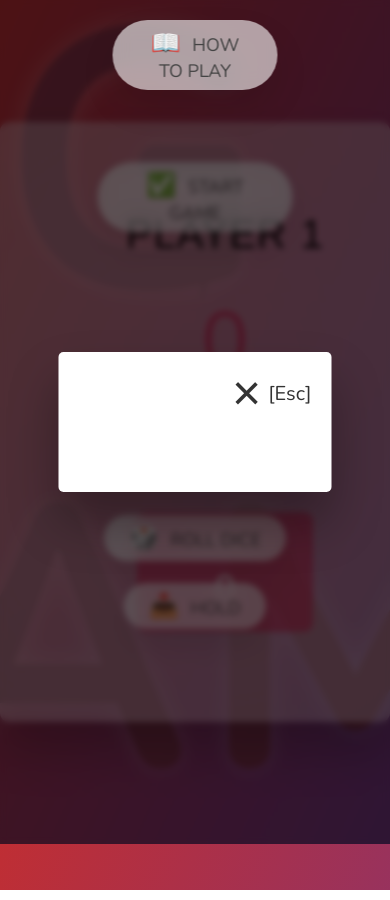
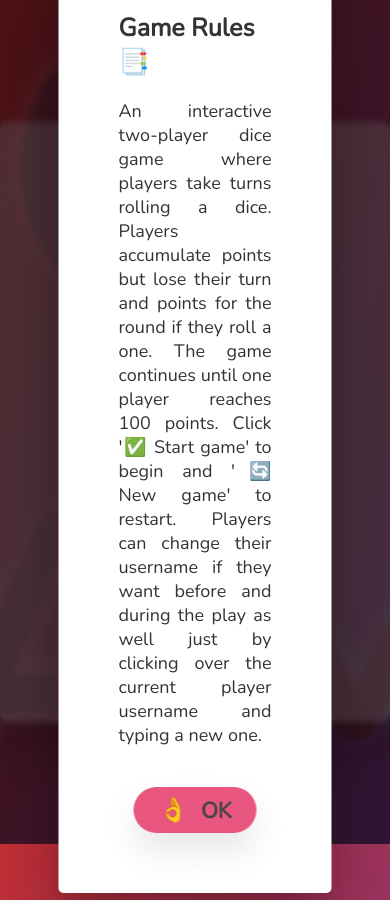
Before and after one commit to StilyanAtanasov/The_Complete_JavaScript_Course, a plain HTML site: page 05. DOM and Events Fundamentals/Projects/03. Pig Game/index.html in a window 390 px wide. Both pictures are taken after a click on the button "📖 HOW TO PLAY". Shown: the top 900 px of the page. Drawn offline with nearby package versions, Linux system fonts and the light colour scheme; a web font is replaced by a local one.

Commit message:
Pig Game Update
Game rules are now set and shown after clicking the How To Play button. The whole game logic is now fully implemented. Upcoming update: responsive design!

```diff
--- a/05. DOM and Events Fundamentals/Projects/03. Pig Game/assets/css/style.css
+++ b/05. DOM and Events Fundamentals/Projects/03. Pig Game/assets/css/style.css
@@ -214,42 +214,7 @@ header {
 }
 
 /* MODAL WINDOW */
-.close-modal-box {
-  display: flex;
-  align-items: center;
-  position: absolute;
-  top: 1.2rem;
-  right: 2rem;
-  cursor: pointer;
-}
-
-.close-modal {
-  font-size: 5rem;
-  color: #333;
-  cursor: pointer;
-  border: none;
-  background: none;
-  transition: all 250ms linear;
-}
-
-.close-modal-box:hover .close-modal {
-  color: #c7365f;
-  transform: rotate(180deg);
-  scale: 1.2;
-}
-
-.escapeBtnSign {
-  font-size: 2rem;
-  margin-left: 0.7rem;
-  transition: all 250ms linear;
-}
-
-.close-modal-box:hover .escapeBtnSign {
-  transform: scale(1.1);
-  color: #c7365fdc;
-}
-
-h1 {
+.modal-heading {
   font-size: 2.5rem;
   margin-bottom: 2rem;
 }
@@ -271,6 +236,25 @@ h1 {
 
 .modal-text {
   text-align: justify;
+}
+
+.btnBox {
+  display: flex;
+  align-items: center;
+  justify-content: center;
+}
+
+.close-modal {
+  font-size: 2.2rem;
+  font-weight: 700;
+  position: static;
+  background-color: #e63f6ee0;
+  margin-top: 4rem;
+  transform: translateX(0);
+}
+
+.close-modal:active {
+  transform: translateY(3px);
 }
 
 .overlay {
--- a/05. DOM and Events Fundamentals/Projects/03. Pig Game/assets/js/script.js
+++ b/05. DOM and Events Fundamentals/Projects/03. Pig Game/assets/js/script.js
@@ -11,6 +11,7 @@ const elements = {
   btnHold: document.querySelector(`.btn--hold`),
   btnStart: document.querySelector(`.btn--restart`),
   btnInstruction: document.querySelector(`.btn--instructions`),
+  btnCloseModal: document.querySelector(`.close-modal`),
   player1Section: document.getElementById(`player--1`),
   player2Section: document.getElementById(`player--2`),
   currentSign: document.querySelector(`.current-sign`),
@@ -38,6 +39,7 @@ let gameRunning = false; // Determines if there is game left to play. If the gam
 // ----- Functions -----
 const rollDice = () => Math.floor(Math.random() * 6 + 1);
 const selectFirstPlayer = () => Math.floor(Math.random() * 2 + 1);
+const setGameBoard = () => (elements.btnStart.textContent = buttonsTexts.btnStart.start);
 const startGame = () => (elements.btnStart.textContent = buttonsTexts.btnStart.restart);
 
 function restartGame() {
@@ -92,7 +94,19 @@ function onBlur(element, defaultName) {
   if (element.value === ``) element.value = defaultName;
 }
 
+function showModal() {
+  elements.modal.classList.remove(`hidden`);
+  elements.overlay.classList.remove(`hidden`);
+}
+
+function hideModal() {
+  elements.modal.classList.add(`hidden`);
+  elements.overlay.classList.add(`hidden`);
+}
+
 // ----- Game Logic -----
+setGameBoard();
+
 elements.btnRoll.addEventListener(`click`, function () {
   if (gameRunning) {
     const dice = rollDice();
@@ -124,13 +138,13 @@ elements.btnStart.addEventListener(`click`, function () {
 });
 
 elements.btnInstruction.addEventListener(`click`, function () {
-  if (elements.modal.classList.contains(`hidden`)) {
-    elements.modal.classList.remove(`hidden`);
-    elements.overlay.classList.remove(`hidden`);
-  } else {
-    elements.modal.classList.add(`hidden`);
-    elements.overlay.classList.add(`hidden`);
-  }
+  if (elements.modal.classList.contains(`hidden`)) showModal();
+  else hideModal();
 });
 
-document.addEventListener(`keydown`, function () {});
+elements.btnCloseModal.addEventListener(`click`, hideModal);
+elements.overlay.addEventListener(`click`, hideModal);
+
+document.addEventListener(`keydown`, function (e) {
+  if (e.key === `Escape` && !elements.modal.classList.contains(`hidden`)) hideModal();
+});
--- a/05. DOM and Events Fundamentals/Projects/03. Pig Game/index.html
+++ b/05. DOM and Events Fundamentals/Projects/03. Pig Game/index.html
@@ -13,20 +13,23 @@
       <button class="btn btn--instructions">📖 How To Play</button>
 
       <section class="modal hidden">
-        <div class="close-modal-box">
-          <button class="close-modal">&times;</button>
-          <span class="escapeBtnSign"> [Esc]</span>
+        <h1 class="modal-heading">Game Rules 📑</h1>
+        <article class="textBox">
+          <p class="modal-text">
+            An interactive two-player dice game where players take turns rolling a dice. Players accumulate points but lose their turn and points for the round if they roll a one. The game continues
+            until one player reaches 100 points. Click '✅ Start game' to begin and '🔄 New game' to restart. Players can change their username if they want before and during the play as well just by
+            clicking over the current player username and typing a new one.
+          </p>
+        </article>
+        <div class="btnBox">
+          <button class="btn close-modal">👌 Ok</button>
         </div>
-        <h1 class="modal-heading"></h1>
-        <article class="textBox">
-          <p class="modal-text"></p>
-        </article>
       </section>
       <div class="overlay hidden"></div>
     </header>
     <main>
       <section class="player" id="player--1">
-        <input type="text" class="name" value="Player 1" maxlength="8" onfocus="onFocus(this, 'Player 1');" onblur="onBlur(this, 'Player 1');" />
+        <input type="text" class="name" value="Player 1" maxlength="10" onfocus="onFocus(this, 'Player 1');" onblur="onBlur(this, 'Player 1');" />
         <p class="score" id="score--1">0</p>
         <div class="current">
           <p class="current-label">Current</p>
@@ -34,7 +37,7 @@
         </div>
       </section>
       <section class="player" id="player--2">
-        <input type="text" class="name" value="Player 2" maxlength="8" onfocus="onFocus(this, 'Player 2');" onblur="onBlur(this, 'Player 2');" />
+        <input type="text" class="name" value="Player 2" maxlength="10" onfocus="onFocus(this, 'Player 2');" onblur="onBlur(this, 'Player 2');" />
         <p class="score" id="score--2">0</p>
         <div class="current">
           <p class="current-label">Current</p>
```
